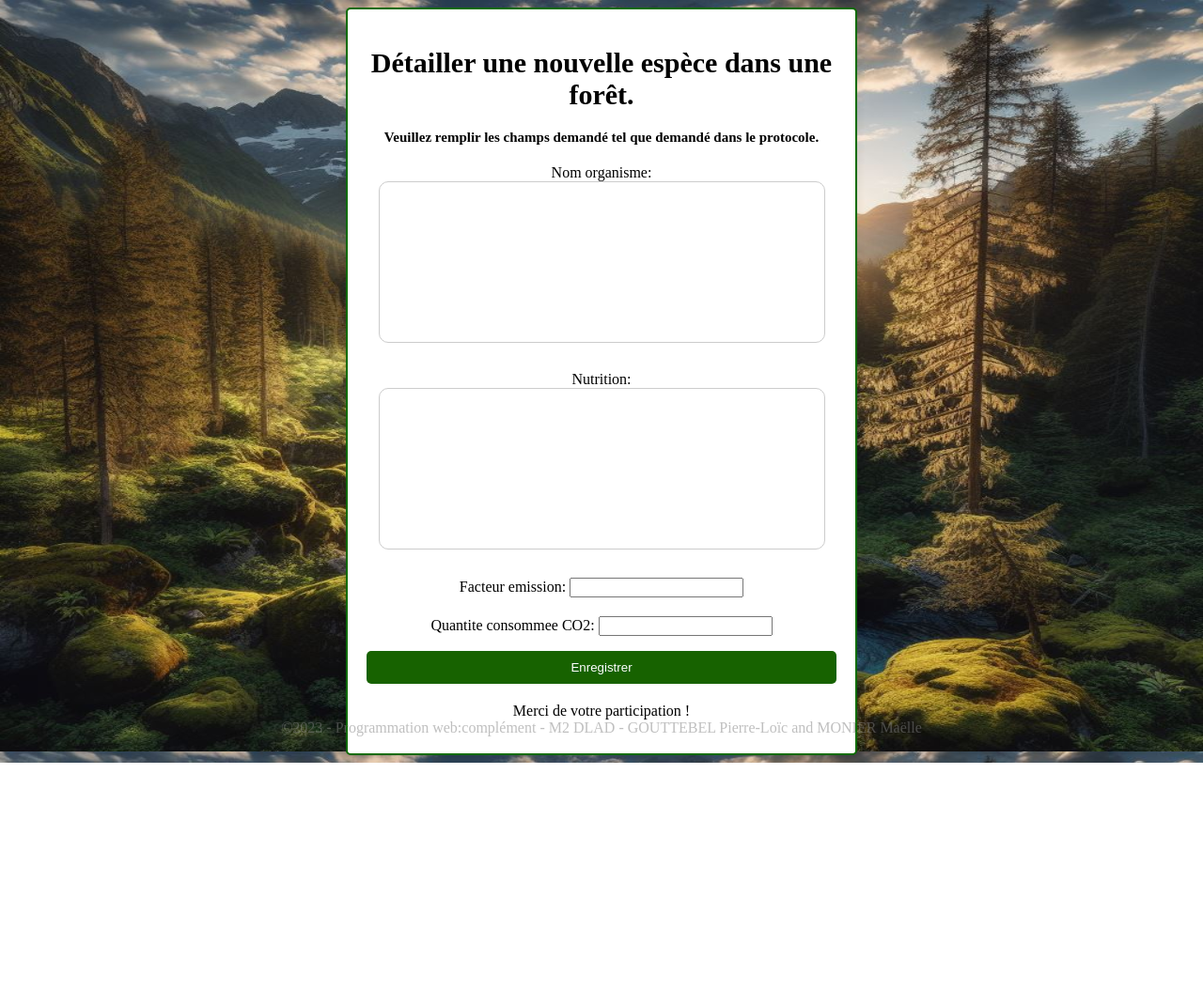
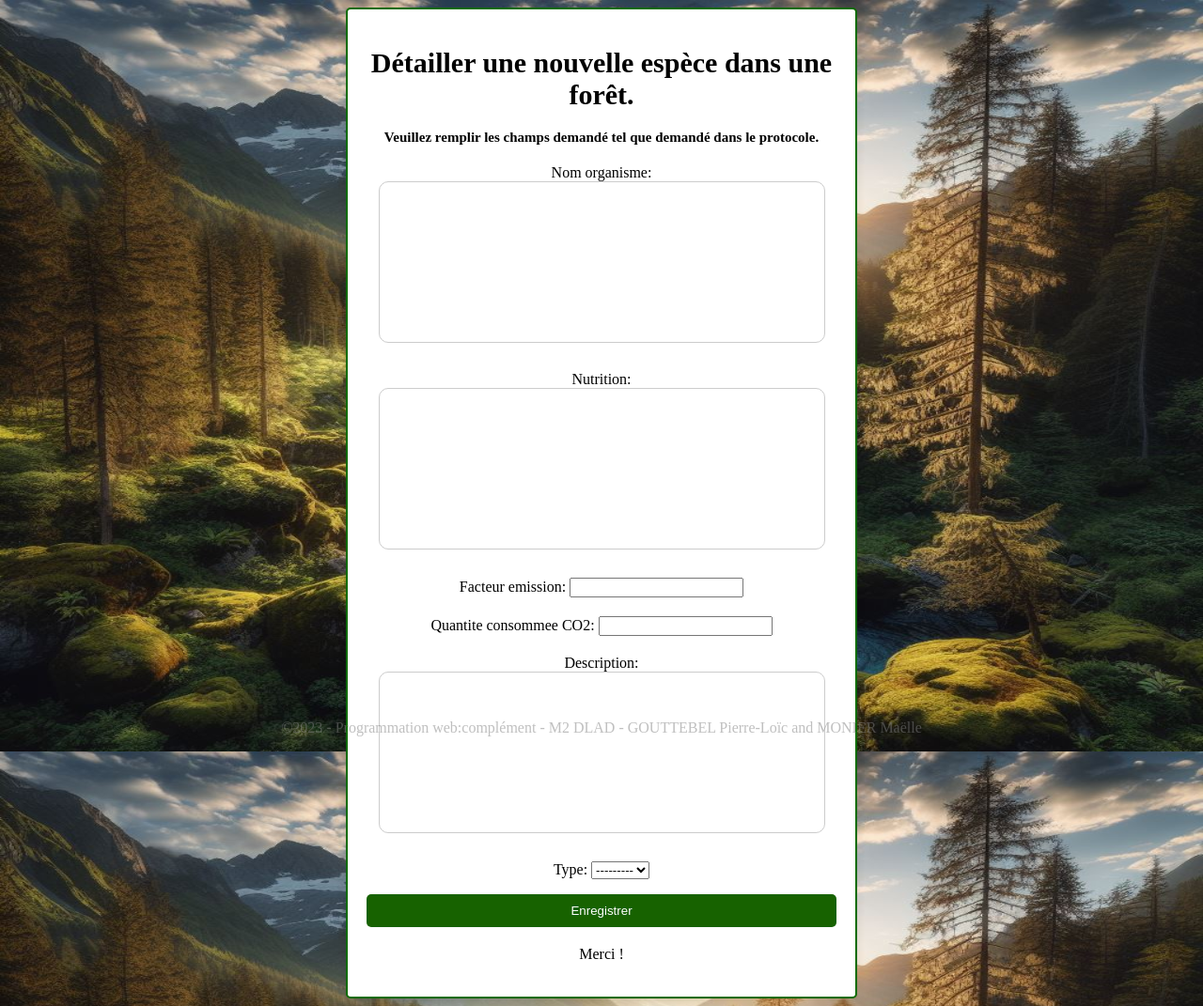
Before and after one commit to Ist4lri/forestManagementApp, a Django app: page /registerSpecies/ in a window 1280 px wide. Shown: the whole page at 94% size. Before the commit the page ends 812 px from the top, so only its background shows below. Run offline with Django 4.2, Linux system fonts and the light colour scheme; parts of the project's set-up code (start-up, migrations or seed data) failed here and were passed over.

Commit message:
implement register new species. Implement new fields in forms. Implements creedits. Updating Readme.

```diff
--- a/forestmanagementapp2/forms.py
+++ b/forestmanagementapp2/forms.py
@@ -13,7 +13,7 @@ class PostFormOrganism(forms.ModelForm):
     class Meta:
         model = Organisme
         fields = ('nom_organisme', 'nutrition',
-                  'facteur_emission', 'quantite_consommee_CO2')
+                  'facteur_emission', 'quantite_consommee_CO2', 'description', 'type')
 
 
 
--- a/forestmanagementapp2/models.py
+++ b/forestmanagementapp2/models.py
@@ -87,7 +87,10 @@ class Organisme(models.Model):
     quantite_consommee_CO2 = models.IntegerField(
         db_column='quantite_consommee_CO2')
     description = models.TextField(blank=True)
-    type = models.TextField(blank=True)
+    type = models.TextField(blank=True, choices=[
+        ("Faune", "Faune"),
+        ("Flore", "Flore"),
+    ])
 
     class Meta:
         managed = False
--- a/forestmanagementapp2/templates/allHeadTemplated.html
+++ b/forestmanagementapp2/templates/allHeadTemplated.html
@@ -1,5 +1,10 @@
 {% load static %}
 <html>
+<!--Toutes les images de forêts ont été créées par BING generator, permettant de générer un set d'image suite a une requête descriptive.
+Toutes les icônes viennes du site https://www.flaticon.com/, venant de différents artistes.
+
+Idée originale et conception du site appartenant à MONIER Maelle et GOUTTEBEL Pierre-Loïc sous Linux, Visual studio code, et Pycharm.
+Tout droits réservés. Applications web réalisée sous la tutelle de GONZALES Aitor, AIX-MARSEILLE UNIVERSITE.-->
 <head>
     <meta charset="UTF-8">
     <meta http-equiv="X-UA-Compatible" content="IE=edge">
--- a/forestmanagementapp2/templates/incidentForm.html
+++ b/forestmanagementapp2/templates/incidentForm.html
@@ -10,6 +10,6 @@
               <h3>{{description_form}}</h3>
               {{ form.as_p }}
               <button type="submit">Enregistrer</button>
-              <p>Merci de votre participation !</p>
+              <p>Merci !</p>
               </form>
 {% endblock %}
```
Also changed, not shown: forestmanagementapp2/templates/oneForestSelected.html (+9 -0 lines), ForestDB.sqlite3, forestmanagementapp2/static/happy-new-year.png (added), readme.md, 1 other file.
